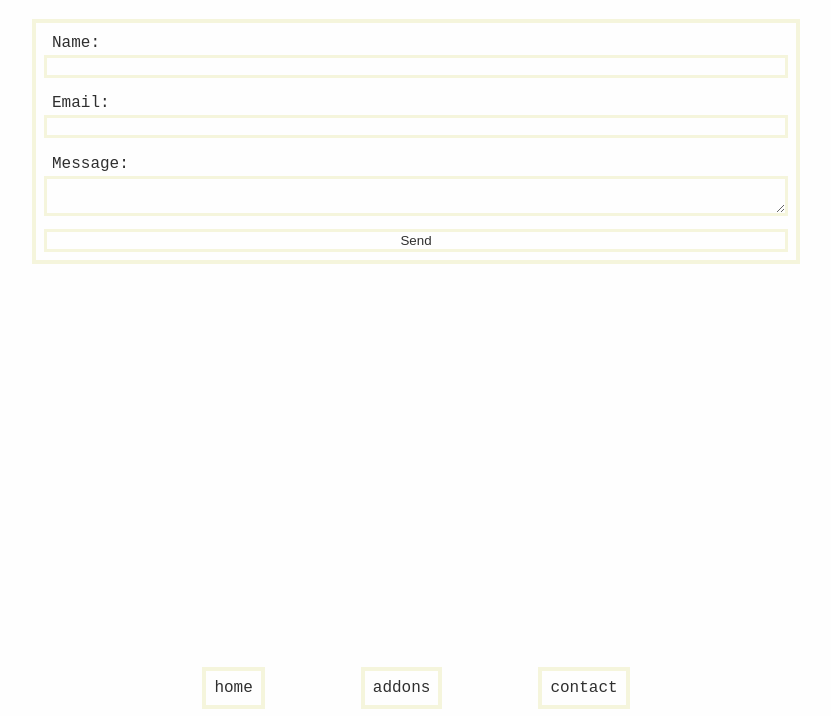
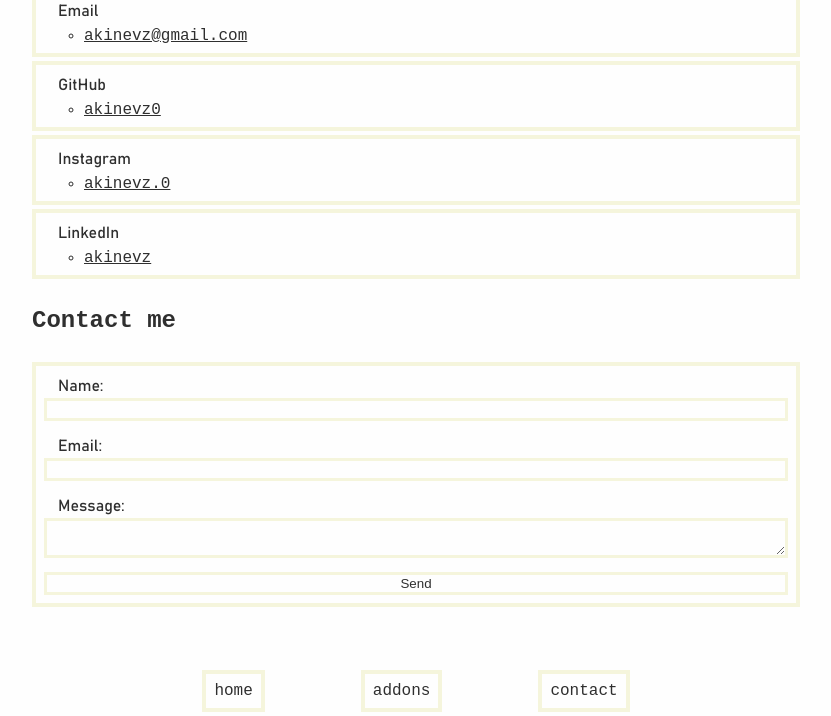
Before and after one commit to akinevz0/frontend, an Astro site: page /contact in a window 1280 px wide. Shown: the part 84-800 px from the top of the page, without its empty margins (224-1055 px from the left). Built offline with nearby package versions, Linux system fonts and the light colour scheme; Astro itself is replaced by a stand-in of ours.

Commit message:
add font

```diff
--- a/src/components/Form.astro
+++ b/src/components/Form.astro
@@ -2,7 +2,43 @@
 import "../styles/main.css";
 ---
 
-<main class="page">
+<main>
+  <section class="page">
+    <ul>
+      <h1>Links</h1>
+      <section>
+        <h4>Email</h4>
+        <ul>
+          <li>
+            <a href="mailto:akinevz@gmail.com">akinevz@gmail.com</a>
+          </li>
+        </ul>
+      </section>
+      <section>
+        <h4>GitHub</h4>
+        <ul>
+          <li>
+            <a href="https://github.com/akinevz0">akinevz0</a>
+          </li>
+        </ul>
+      </section>
+      <section>
+        <h4>Instagram</h4>
+        <ul>
+          <li>
+            <a href="https://www.instagram.com/akinevz.0">akinevz.0</a>
+          </li>
+        </ul>
+      </section>
+      <section>
+        <h4>LinkedIn</h4>
+        <ul>
+          <li>
+            <a href="https://www.linkedin.com/in/akinevz">akinevz</a>
+          </li>
+        </ul>
+      </section>
+    </ul>
     <h1>Contact me</h1>
     <section class="contact-container">
       <form id="form">
@@ -17,6 +53,7 @@ import "../styles/main.css";
 
         <button type="submit">Send</button>
       </form>
+    </section>
   </section>
 </main>
 
--- a/src/styles/main.css
+++ b/src/styles/main.css
@@ -1,10 +1,7 @@
 @import '../../public/loading.css';
 
 :root {
-  font-family: Inter, system-ui, Avenir, Helvetica, Arial, sans-serif;
-  line-height: 1.5;
-  font-weight: 400;
-
+  font-family: 'Courier New', Courier, monospace;
   font-synthesis: none;
   text-rendering: optimizeLegibility;
   -webkit-font-smoothing: antialiased;
@@ -12,6 +9,13 @@
   --background-color: #000;
   --border-size: 0.25em;
   --gap-size: 0.5em;
+}
+
+@font-face {
+  font-family: 'bahnscrift';
+  src: url('/public/BAHNSCHRIFT.TTF');
+  font-weight: normal;
+  font-style: normal;
 }
 
 body,
@@ -68,13 +72,15 @@ section:last-child {
   border: 0;
 }
 
-ul>section>h1, form#form>label{
-  margin: 0 var(--gap-size);
-  font-family: 'Courier New', Courier, monospace;
+ul>section>h1, ul>section>h4, form#form>label{
+  margin: 0 calc(var(--gap-size) * 1.75);
+  font-family: bahnscrift, system-ui, Avenir, Helvetica, Arial, sans-serif;
+  line-height: 1.5;
+  font-weight: 400;
 }
 
 section>ul {
-  margin-top: var(--gap-size);
+  margin-top: calc(var(--gap-size) - var(--border-size));
 }
 
 @media (prefers-color-scheme: light) {
```
Also changed, not shown: src/sections.json (+0 -7 lines), public/BAHNSCHRIFT.TTF (added), 1 other file. Lines whose indentation alone changed are shown as unchanged.
